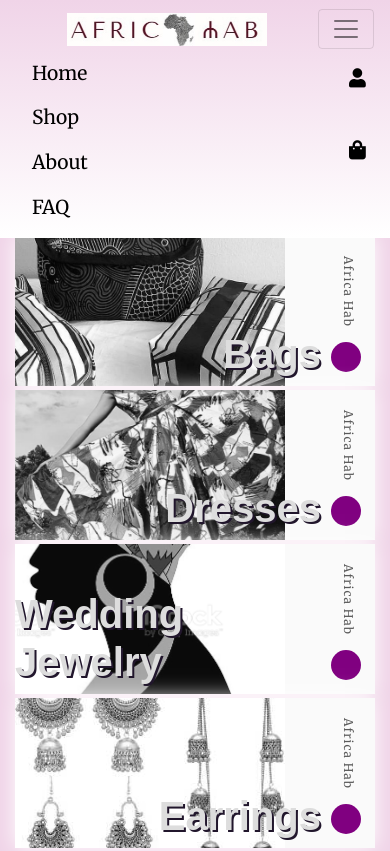
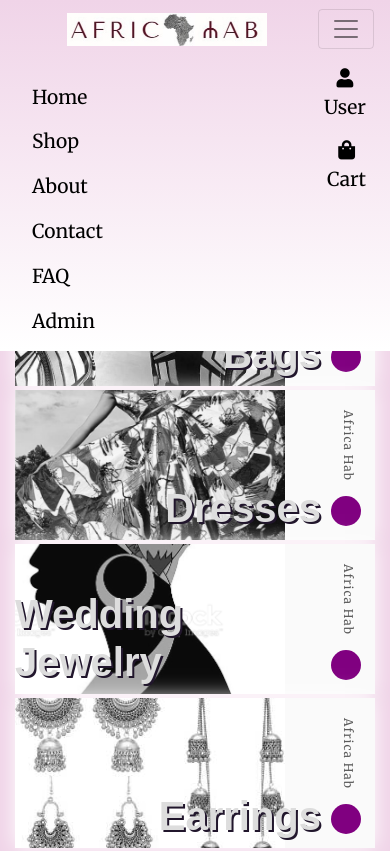
Before and after one commit to Voggastur/full-stack-framework-project, a Django app: page /about/ in a window 390 px wide, after a click that opens the changed part. Shown: the top 851 px of the page. Run offline with Django 3.2, Linux system fonts and the light colour scheme; the visitor is signed in with stand-in values (Sample User, id 1); parts of the project's set-up code (start-up, migrations or seed data) failed here and were passed over; some libraries are stand-ins or nearby versions.

Commit message:
added admin page link in regular navbar if admin is logged in

```diff
--- a/templates/includes/navbar.html
+++ b/templates/includes/navbar.html
@@ -1,22 +1,27 @@
 <header class="fixed-top">
 	<nav class="navbar navbar-expand-lg navbar-light">
 		<a class="navbar-brand" href="{% url 'home' %}">
-			<img src="https://raw.githubusercontent.com/Voggastur/full-stack-framework-project/master/media/brand.jpeg" alt="africa hab" />
+			<img src="https://raw.githubusercontent.com/Voggastur/fsf-project/master/media/brand.jpeg" alt="africa hab" />
 		</a>
 		<button class="navbar-toggler" type="button" data-toggle="collapse" data-target="#navbarNavDropdown" aria-controls="navbarNavDropdown" aria-expanded="false" aria-label="Toggle navigation"><span class="navbar-toggler-icon"></span>
             </button>
 		<div class="collapse navbar-collapse" id="navbarNavDropdown">
-			<ul class="custom-list pt-2">
+			<ul class="custom-list pt-2 ml-2">
 				<li class="nav-item"><a class="nav-link active hvr-underline-reveal" href="{% url 'home' %}">Home
 						<span class="sr-only">(current)</span></a></li>
                 <li class="nav-item"><a class="nav-link hvr-underline-reveal" href="{% url 'products' %}">Shop</a></li>
 				<li class="nav-item"><a class="nav-link hvr-underline-reveal" href="{% url 'about' %}">About</a></li>
+				<li class="nav-item"><a class="nav-link hvr-underline-reveal" href="{% url 'contact' %}">Contact</a></li>
 				<li class="nav-item"><a class="nav-link hvr-underline-reveal" href="{% url 'faq' %}">FAQ</a></li>
+                <!-- Admin quick link for easy access to admin panel -->
+                {% if request.user.is_superuser %}
+                <li class="nav-item"><a class="nav-link hvr-underline-reveal" href="{% url 'admin:index' %}">Admin</a></li>
+                {% endif %}
 				<li class="nav-item bag dropleft">
 					<a class="nav-link hvr-grow" href="#" id="user-options" data-toggle="dropdown" aria-haspopup="true"
 						aria-expanded="false">
 						<div class="text-center">
-							<div><i class="fas fa-user"></i></div>
+							<div><i class="fas fa-user"></i><br><p class="d-inline d-lg-none text-center">User</p></div>
 						</div>
 					</a>
 					<div class="dropdown-menu border-0" aria-labelledby="user-options">
@@ -37,7 +42,7 @@
 					<a class="nav-link hvr-grow"
 						href="{% url 'view_bag' %}">
 						<div class="text-center p-0">
-							<div><i class="fas fa-shopping-bag"></i></div>
+							<div><i class="fas fa-shopping-bag"></i><br><p class="d-inline d-lg-none text-center">Cart</p></div>
 						</div>
 					</a>
 				</li>
```
